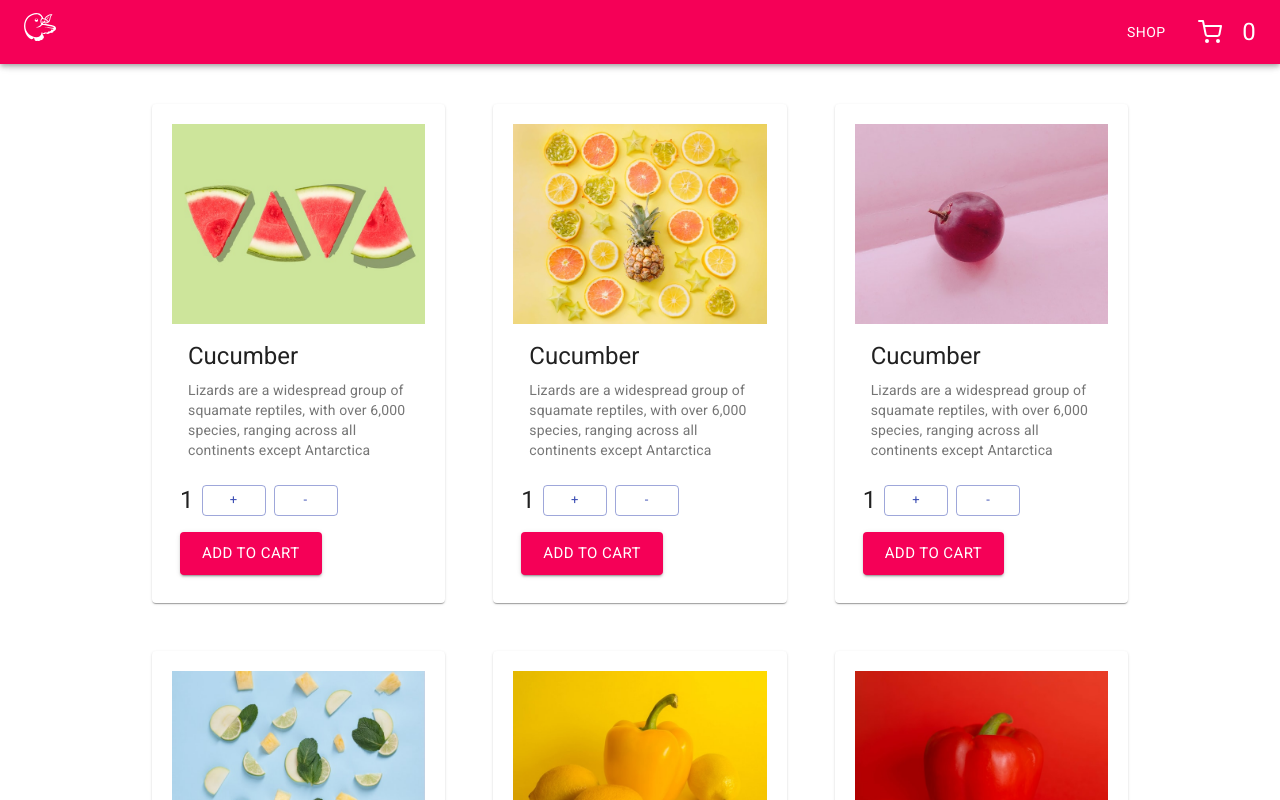
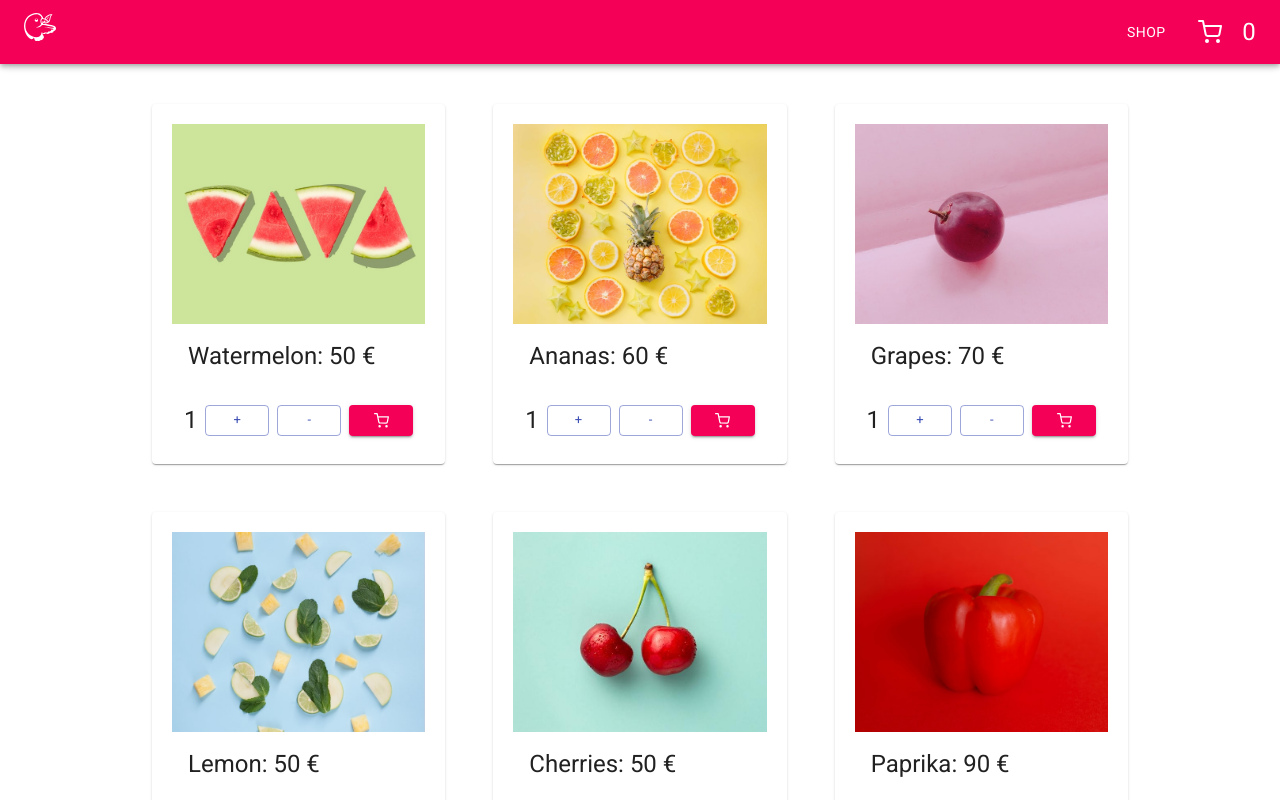
Before and after one commit to vbit27/shopping-cart, a React (Create React App) app: page /shop in a window 1280 px wide. Shown: the top 800 px of the page. Built offline with nearby package versions, Linux system fonts and the light colour scheme.

Commit message:
Add changes inside shop page

```diff
--- a/src/components/Cards.tsx
+++ b/src/components/Cards.tsx
@@ -8,6 +8,7 @@ import CardContent from '@material-ui/core/CardContent';
 import CardMedia from '@material-ui/core/CardMedia';
 import Button from '@material-ui/core/Button';
 import Typography from '@material-ui/core/Typography';
+import { FiShoppingCart } from 'react-icons/fi';
 
 const useStyles = makeStyles({
   root: {
@@ -23,6 +24,9 @@ const useStyles = makeStyles({
   },
   media: {
     height: 200,
+  },
+  actions: {
+    justifyContent: 'center',
   },
 });
 
@@ -54,15 +58,11 @@ const Cards: FC<CardsProp> = (props) => {
               />
               <CardContent>
                 <Typography gutterBottom variant="h5" component="h2">
-                  Cucumber
-                </Typography>
-                <Typography variant="body2" color="textSecondary" component="p">
-                  Lizards are a widespread group of squamate reptiles, with over
-                  6,000 species, ranging across all continents except Antarctica
+                  {item.name}: {item.price} €
                 </Typography>
               </CardContent>
             </CardActionArea>
-            <CardActions>
+            <CardActions className={classes.actions}>
               <Typography variant="h5" component="p">
                 {props.quantity[item.id as keyof Quantity]}
               </Typography>
@@ -82,15 +82,14 @@ const Cards: FC<CardsProp> = (props) => {
               >
                 -
               </Button>
-            </CardActions>
-            <CardActions>
+
               <Button
                 variant="contained"
                 size="large"
                 color="secondary"
                 onClick={() => handleAddToCart(item.id)}
               >
-                Add to Cart
+                <FiShoppingCart />
               </Button>
             </CardActions>
           </Card>
--- a/src/components/Cart.tsx
+++ b/src/components/Cart.tsx
@@ -112,7 +112,7 @@ const Cart: FC = () => {
 };
 
 const items = [
-  { name: 'Item 1', image: '/images/item1.jpg', id: '101', price: 50 },
+  { name: 'Watermelon', image: '/images/item1.jpg', id: '101', price: 50 },
   { name: 'Item 2', image: '/images/item2.jpg', id: '102', price: 60 },
   { name: 'Item 3', image: '/images/item3.jpg', id: '103', price: 70 },
   { name: 'Item 4', image: '/images/item4.jpg', id: '104', price: 50 },
--- a/src/components/Home.tsx
+++ b/src/components/Home.tsx
@@ -63,10 +63,10 @@ const Home: FC = () => {
           variant="contained"
           size="large"
           color="secondary"
+          component={Link}
+          to="/shop"
         >
-          <Link className={classes.link} to="./shop">
-            Shop Now
-          </Link>
+          Shop Now
         </Button>
       </Grid>
 
--- a/src/components/Shop.tsx
+++ b/src/components/Shop.tsx
@@ -1,4 +1,3 @@
-import { Grid } from '@material-ui/core';
 import React, { useContext, useState } from 'react';
 import { CartContext } from '../CartContext';
 import Cards from './Cards';
@@ -54,12 +53,12 @@ const Shop = () => {
 };
 
 const items = [
-  { name: 'Item 1', image: '/images/101.jpg', id: '101', price: 50 },
-  { name: 'Item 2', image: '/images/102.jpg', id: '102', price: 60 },
-  { name: 'Item 3', image: '/images/103.jpg', id: '103', price: 70 },
-  { name: 'Item 4', image: '/images/104.jpg', id: '104', price: 50 },
-  { name: 'Item 5', image: '/images/105.jpg', id: '105', price: 50 },
-  { name: 'Item 6', image: '/images/106.jpg', id: '106', price: 90 },
+  { name: 'Watermelon', image: '/images/101.jpg', id: '101', price: 50 },
+  { name: 'Ananas', image: '/images/102.jpg', id: '102', price: 60 },
+  { name: 'Grapes', image: '/images/103.jpg', id: '103', price: 70 },
+  { name: 'Lemon', image: '/images/104.jpg', id: '104', price: 50 },
+  { name: 'Cherries', image: '/images/105.jpg', id: '105', price: 50 },
+  { name: 'Paprika', image: '/images/106.jpg', id: '106', price: 90 },
 ];
 
 interface Items {
```
Also changed, not shown: public/images/105.jpg.
